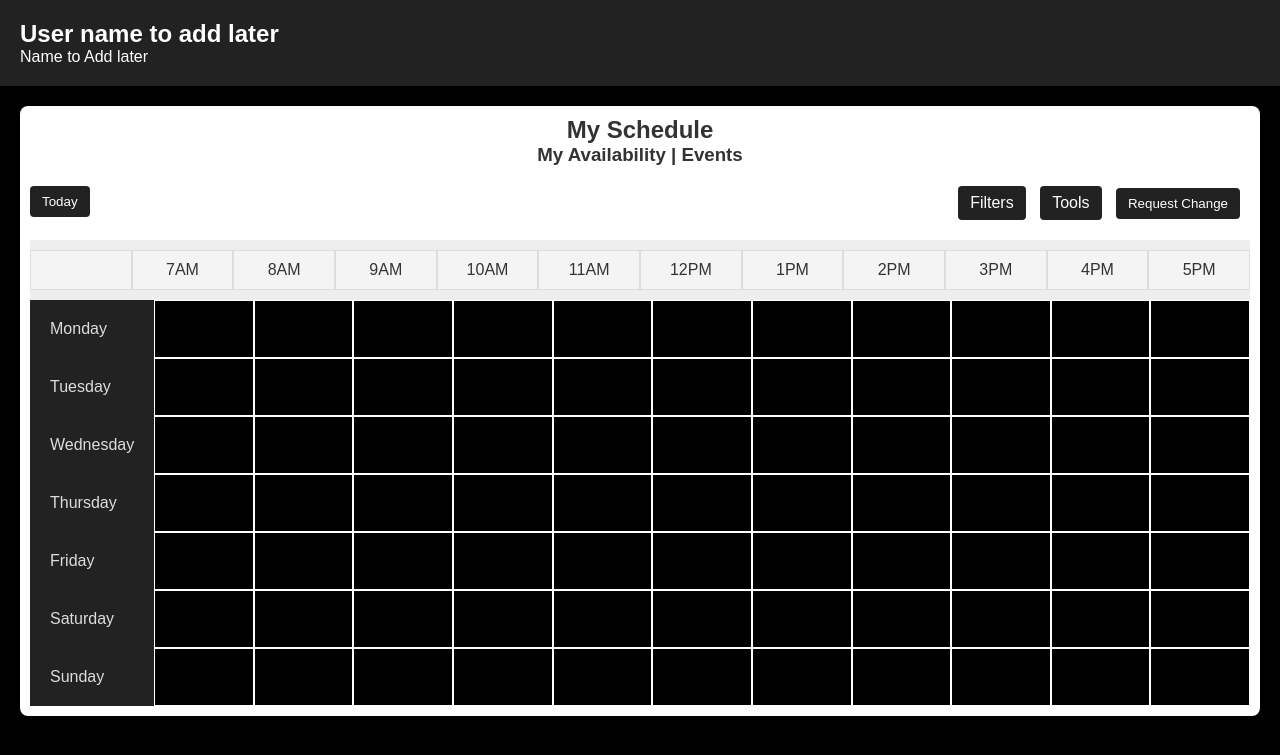
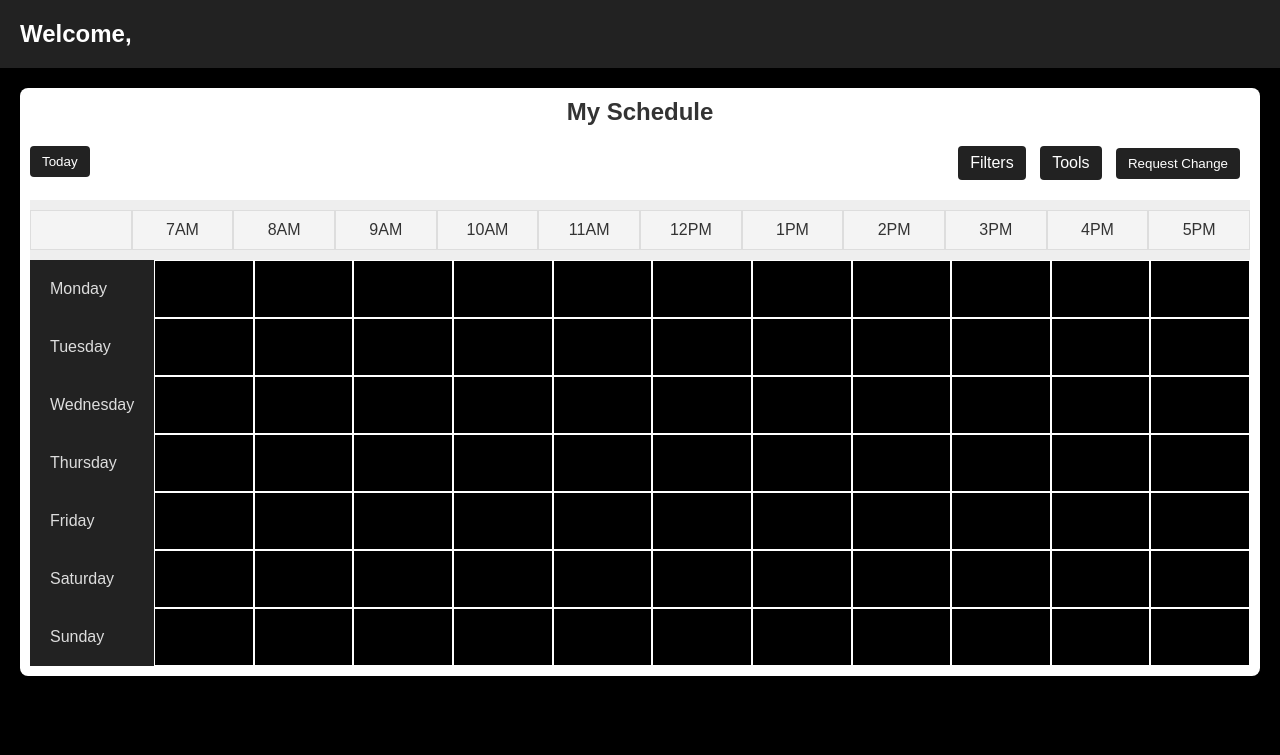
Before and after one commit to ryanmogauro/Scheduling-Project, a Flask app: page /schedule in a window 1280 px wide. Shown: the top 755 px of the page. Run offline with Flask 3, Linux system fonts and the light colour scheme; a user stored in the database is signed in.

Commit message:
small ui change

```diff
--- a/auth.py
+++ b/auth.py
@@ -17,6 +17,7 @@ def login():
         if user and user.check_password(password):
             login_user(user)
             return redirect(url_for('main.schedule'))
+
 
     return render_template('signin.html')
 
--- a/templates/schedule.html
+++ b/templates/schedule.html
@@ -7,9 +7,8 @@
 <body>
     <header>
         <div class="header-content">
-            <h1>User name to add later</h1>
             <div class="header-right">
-                <span>Name to Add later</span>
+                <h1>Welcome, {{name}}</h1>
             </div>
         </div>
     </header>
@@ -18,7 +17,6 @@
             <section class="schedule-section">
             <div class="schedule-header">
                 <h2>My Schedule</h2>
-                <h3>My Availability | Events</h3>
             </div>
 
             <div class="toolbar">
--- a/views.py
+++ b/views.py
@@ -31,7 +31,12 @@ def schedule():
 
     shifts = Shift.query.filter(Shift.shiftStartTime.between(weekStartDay, weekEndDay)).all()
 
-    return render_template('schedule.html', shifts=shifts) #need to make schedule.html interface
+    employee = Employee.query.filter(Employee.employeeID == current_user.employeeID).first()
+
+    name = employee.firstName if employee else None
+
+
+    return render_template('schedule.html', shifts=shifts, name = name) #need to make schedule.html interface
 
 
 
@@ -53,6 +58,7 @@ def unavailability():
 
         #delete old user unavailability
         Unavailability.delete().where(employeeID = current_user.employeeID).all()
+
         #overwrite all employee avaialability
         for unavailable in unavailability:
             new_unavailable_span = Unavailability(
```
Also changed, not shown: instance/mydatabase.db.
